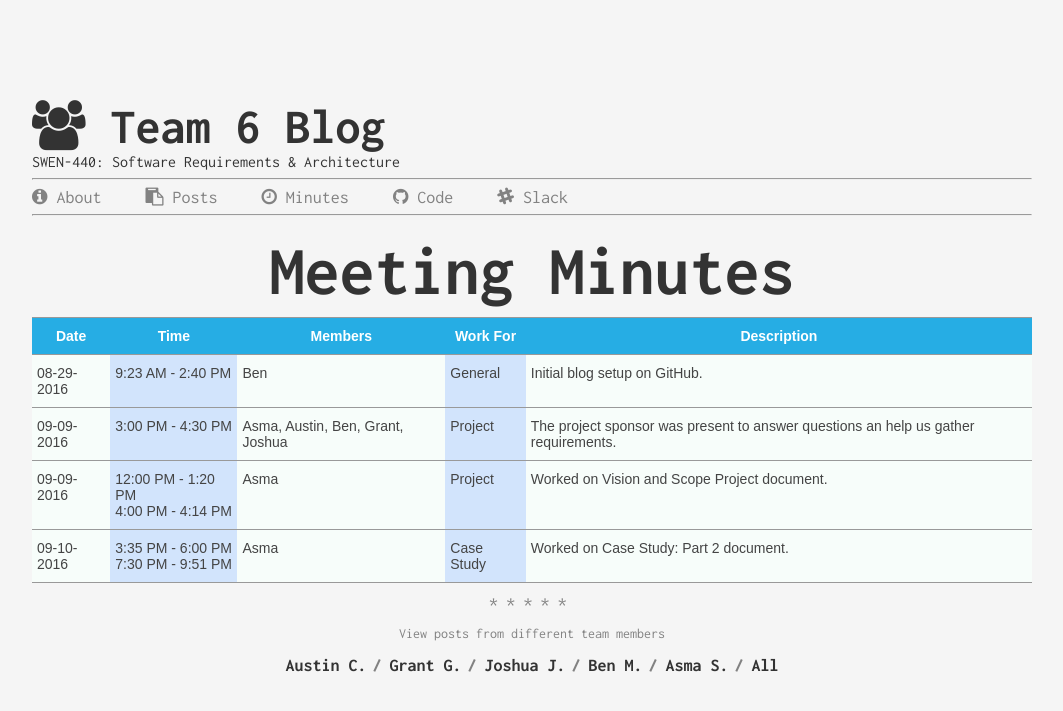
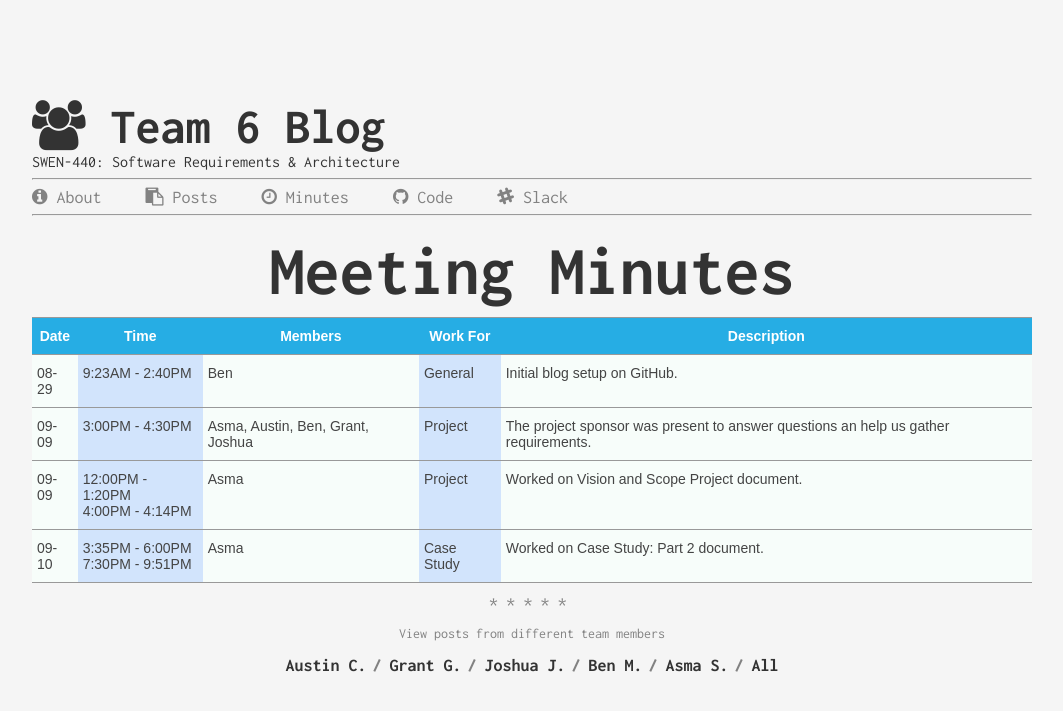
Before and after one commit to swen-440-team-6/swen-440-team-6.github.io, a Jekyll site: the page built from minutes.md, in a window 1280 px wide. Shown: the top 711 px of the page, without its empty margins (108-1171 px from the left). Built offline with Jekyll 4.4.1, drawn with Linux system fonts in a browser that asks for light colours.

Commit message:
Reformatted for consistency.

```diff
--- a/minutes.md
+++ b/minutes.md
@@ -22,29 +22,29 @@ permalink: /minutes/
     <th class="tg-9hbo">Description</th>
   </tr>
   <tr>
-    <td class="tg-yw4l">08-29-2016<br></td>
-    <td class="tg-6k2t">9:23 AM - 2:40 PM</td>
+    <td class="tg-yw4l">08-29<br></td>
+    <td class="tg-6k2t">9:23AM - 2:40PM</td>
     <td class="tg-yw4l">Ben</td>
     <td class="tg-6k2t">General</td>
     <td class="tg-yw4l">Initial blog setup on GitHub.</td>
   </tr>
   <tr>
-    <td class="tg-yw4l">09-09-2016</td>
-    <td class="tg-6k2t">3:00 PM - 4:30 PM</td>
+    <td class="tg-yw4l">09-09</td>
+    <td class="tg-6k2t">3:00PM - 4:30PM</td>
     <td class="tg-yw4l">Asma, Austin, Ben, Grant, Joshua</td>
     <td class="tg-6k2t">Project</td>
     <td class="tg-yw4l">The project sponsor was present to answer questions an help us gather requirements.</td>
   </tr>
   <tr>
-    <td class="tg-yw4l">09-09-2016<br></td>
-    <td class="tg-6k2t">12:00 PM - 1:20 PM<br>4:00 PM - 4:14 PM</td>
+    <td class="tg-yw4l">09-09<br></td>
+    <td class="tg-6k2t">12:00PM - 1:20PM<br>4:00PM - 4:14PM</td>
     <td class="tg-yw4l">Asma</td>
     <td class="tg-6k2t">Project</td>
     <td class="tg-yw4l">Worked on Vision and Scope Project document.</td>
   </tr>
   <tr>
-    <td class="tg-yw4l">09-10-2016<br></td>
-    <td class="tg-6k2t">3:35 PM - 6:00 PM<br>7:30 PM - 9:51 PM</td>
+    <td class="tg-yw4l">09-10<br></td>
+    <td class="tg-6k2t">3:35PM - 6:00PM<br>7:30PM - 9:51PM</td>
     <td class="tg-yw4l">Asma</td>
     <td class="tg-6k2t">Case Study</td>
     <td class="tg-yw4l">Worked on Case Study: Part 2 document.</td>
```
